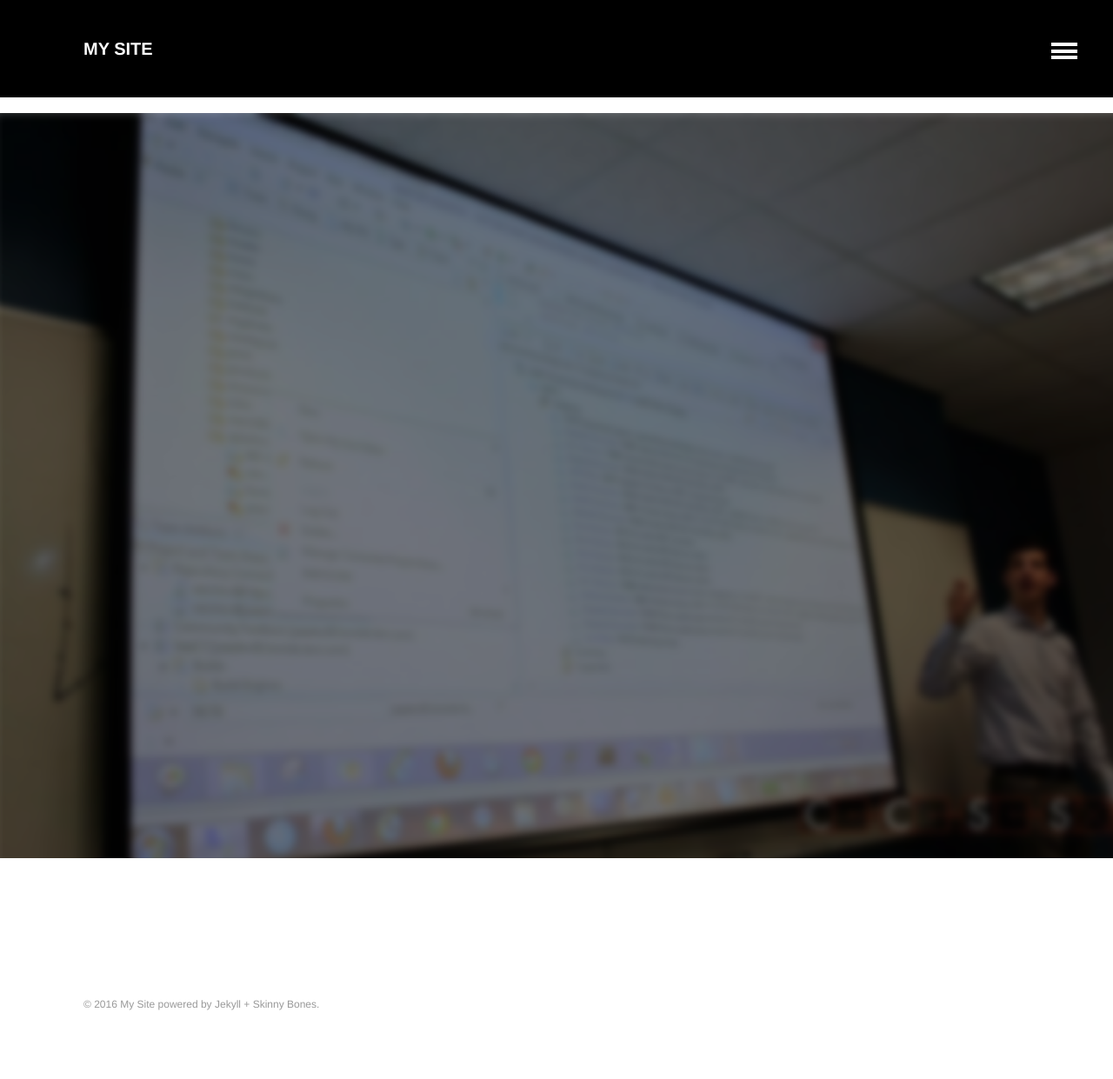
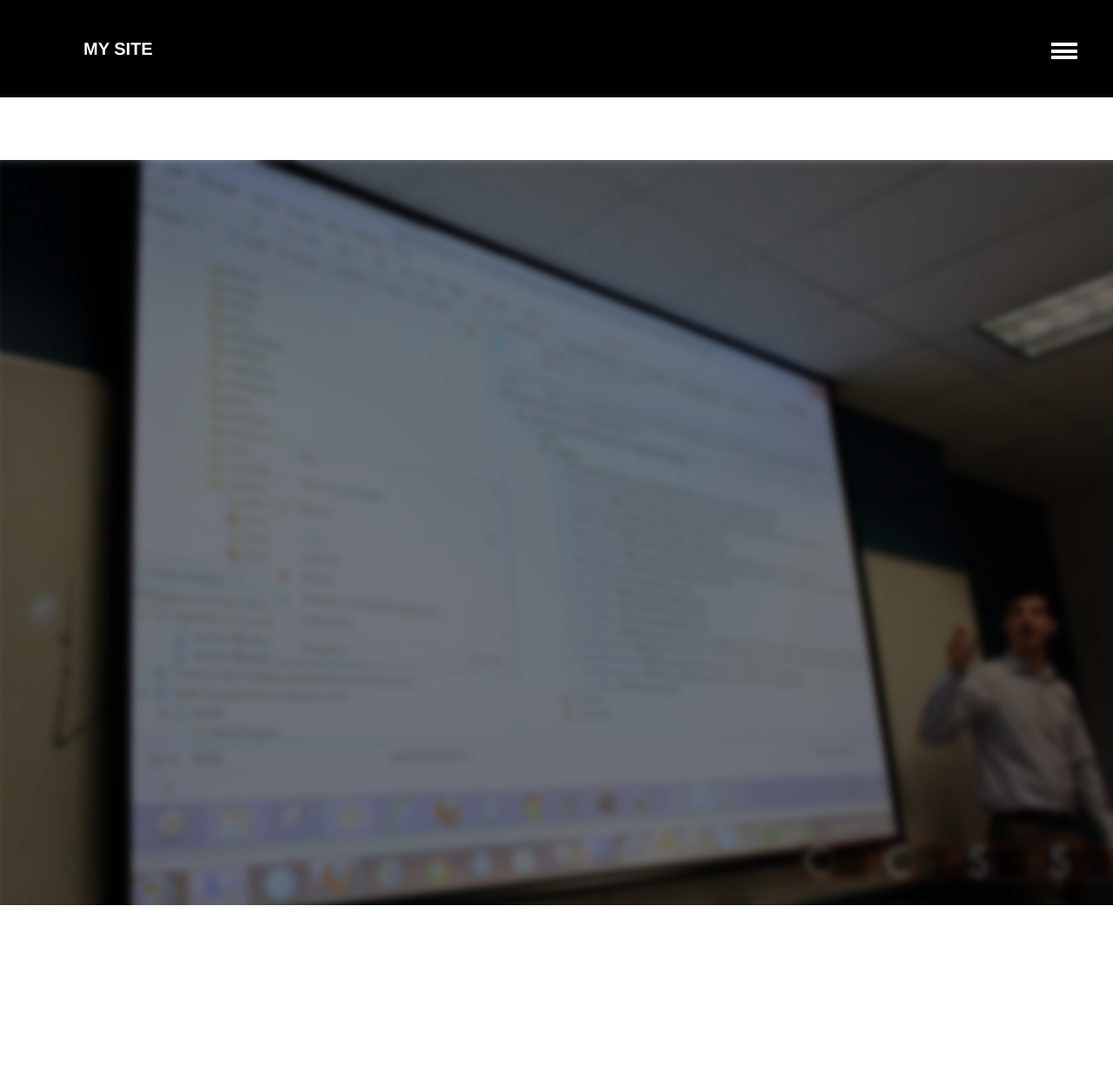
Before and after one commit to brittnylapierre/ccss_web, a Jekyll site: the page built from index.md, in a window 1280 px wide. Shown: the whole page at 87% size. Built offline with Jekyll 4.4.1, drawn with Linux system fonts in a browser that asks for light colours; after the commit the page ends 1041 px from its top, so only the background shows below that.

Commit message:
Updated _layout.scss

```diff
--- a/_sass/_layout.scss
+++ b/_sass/_layout.scss
@@ -277,7 +277,7 @@
 }
 // make image flush with edges on small screens
 .page-image {
-	position: relative;
+	position: absolute;
 	/*margin-left: -1 * $gutter;
 	margin-right: -1 * $gutter;*/
     width: 100%;
@@ -299,6 +299,7 @@
 			text-decoration: none;
 		}
 	}
+    top: 0;
 }
 
 /*
```
